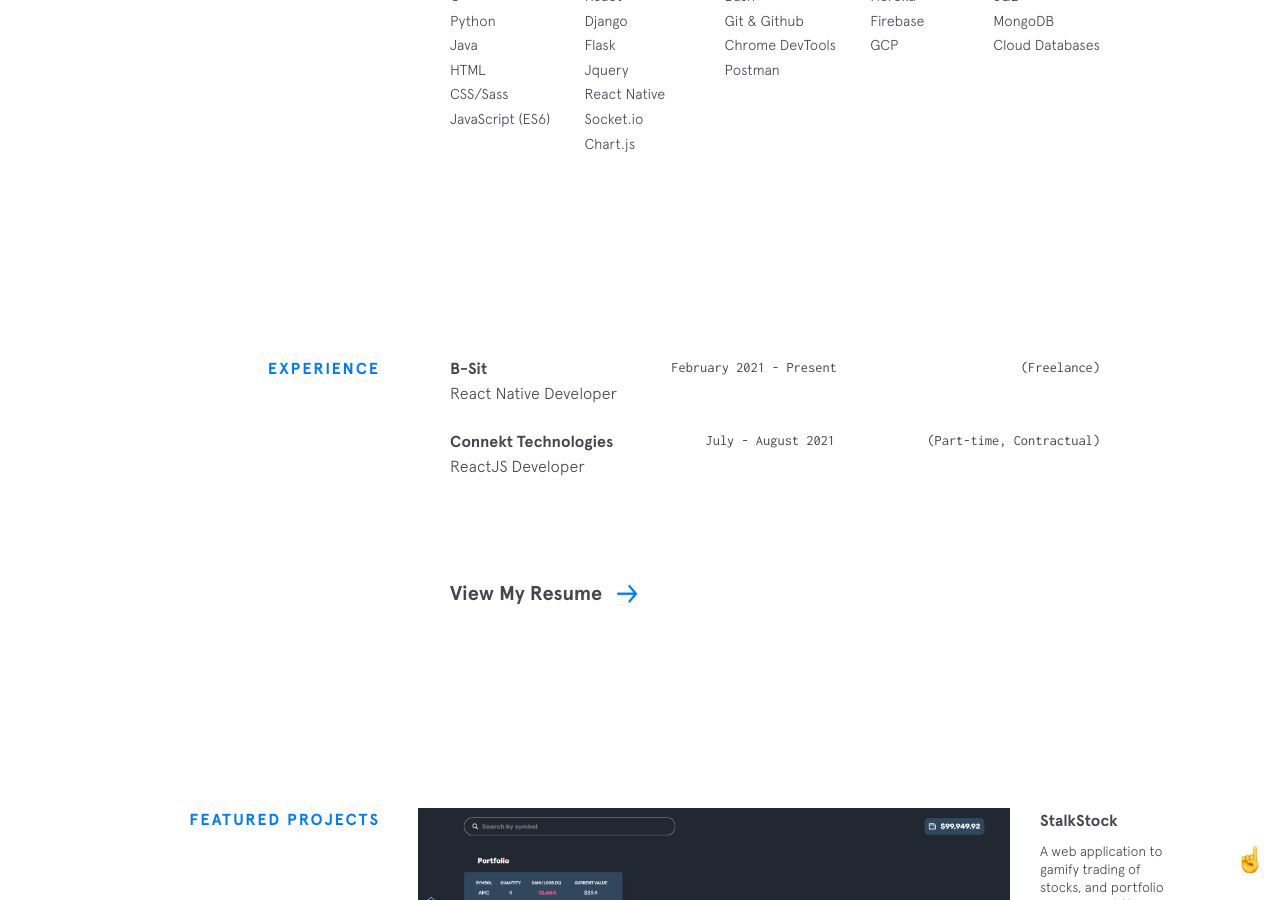
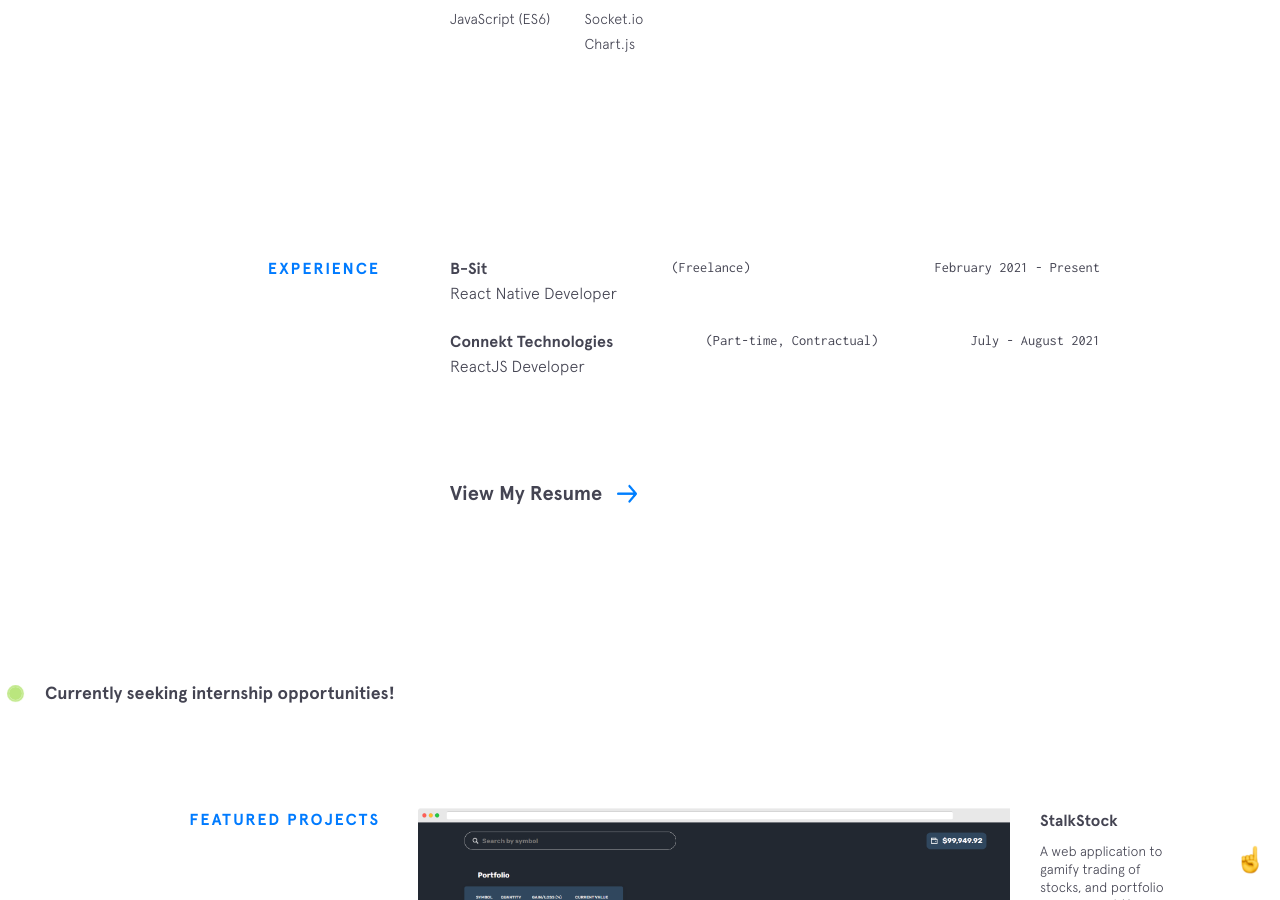
Before and after one commit to starwiz-7/starwiz-7.github.io, a Jekyll site: the page built from index.html, in a window 1280 px wide and 900 px high, scrolled down 1637 px. Built offline with Jekyll 4.4.1, drawn with Linux system fonts in a browser that asks for light colours; nearby versions of some CDN libraries; some of the changed text lies outside the part shown.

Commit message:
Changes again lol

```diff
--- a/_includes/experience.html
+++ b/_includes/experience.html
@@ -8,8 +8,8 @@
           <div class="job__company">
             <a href="{{job.url}}" target="_blank">{{job.company}}</a>
           </div>
+          <div class="job__time">{{job.type}}</div>
           <div class="job__time">{{job.time}}</div>
-          <div class="job__time">{{job.type}}</div>
         </div>
         <div class="job__position">{{job.position}}</div>
       </div>
--- a/index.html
+++ b/index.html
@@ -5,10 +5,10 @@ layout: default
 <div id="site">
   {% include switch.html %}
   {% include intro.html %}
-  {% include employment-status.html%}
   {% include background.html %}
   {% include skills.html %}
   {% include experience.html %}
+  {% include employment-status.html%}
   {% include featured-projects.html %}
   {% include other-projects.html %}
   {% include footer.html %}
```
Also changed, not shown: img/featured/plutochat/plutochat.png, img/featured/plutochat/screely-1616244024564.png (added), img/featured/stalkstock/screely-1616243924986.png (added), img/featured/stalkstock/stalkstock.png.
